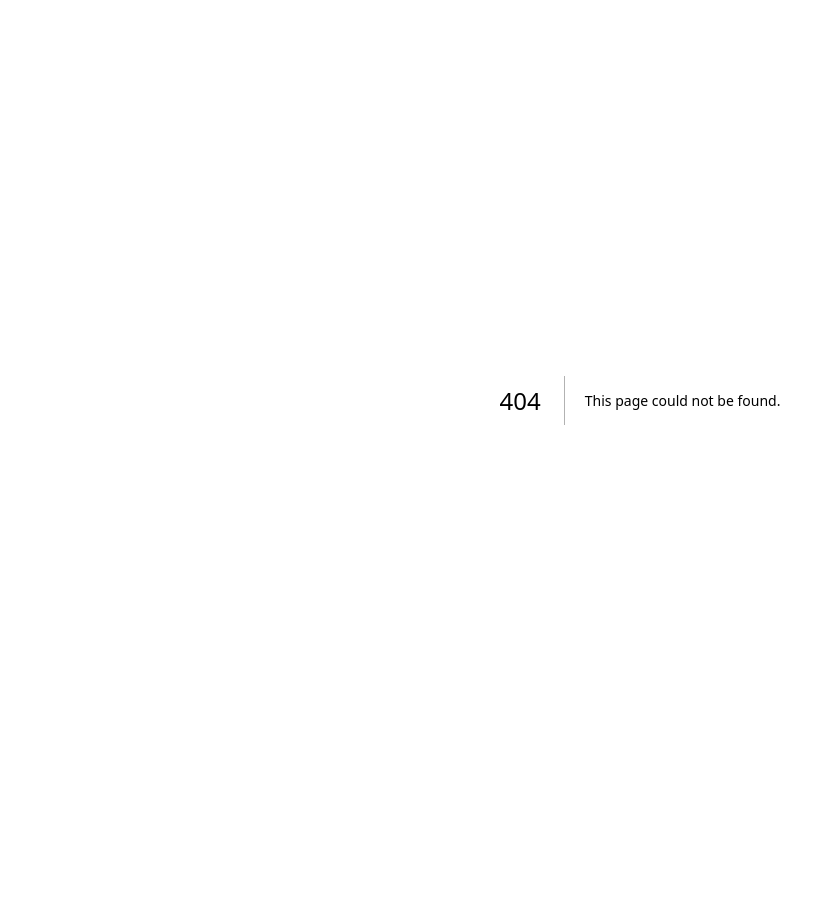
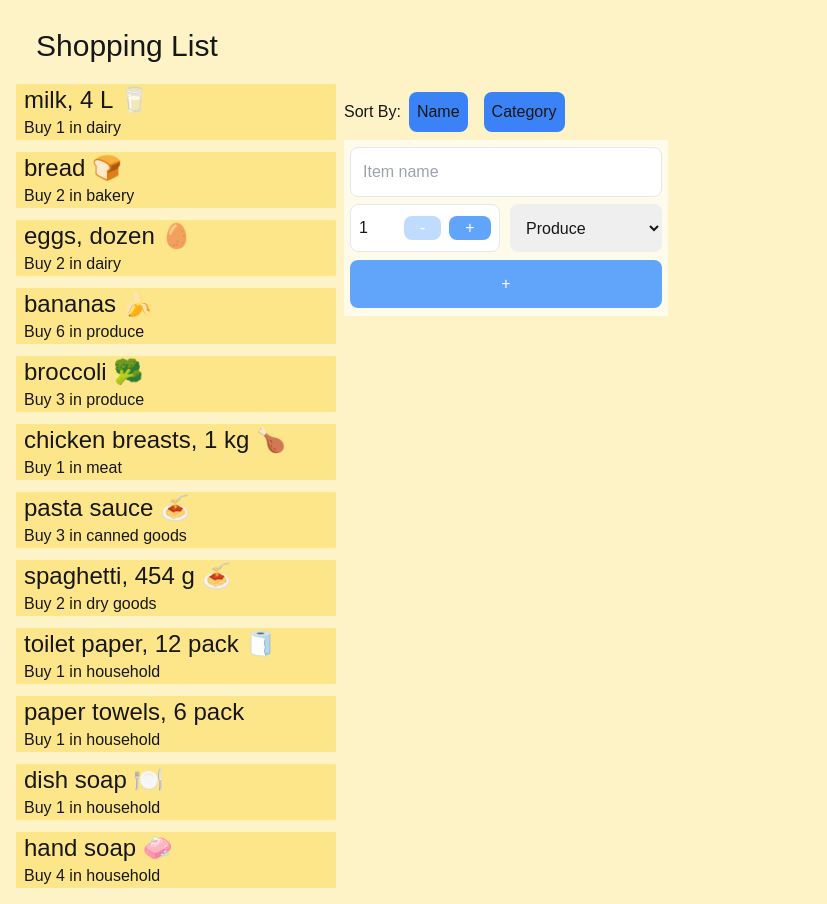
Before and after one commit to ThalliumSulfate/cprg306-assignments, a Next.js app: page /week-7 in a window 1280 px wide. Before the commit this address had no page. Shown: the whole page, without its empty margins (0-827 px from the left). Before the commit the page ends 800 px from the top, so only its background shows below. Built offline with nearby package versions, Linux system fonts and the light colour scheme.

Commit message:
week-7 added

```diff
--- a/app/page.js
+++ b/app/page.js
@@ -1,6 +1,7 @@
 import Link from "next/link";
 export default function Page() {
     return (
+        <body>
             <main className="bg-amber-100 h-dvh p-2.5">
                 <h1>
                     CPRG 306: Web Development 2 - Assignments
@@ -21,7 +22,12 @@ export default function Page() {
                     <li>
                         <Link href='week-6'>week - 6</Link>
                     </li>
+                    <li>
+                        <Link href='week-7'>week - 7</Link>
+                    </li>
                 </ul>
             </main>
+        </body>
+
     )
 }
--- /dev/null
+++ b/app/week-7/item-list.js
@@ -0,0 +1,15 @@
+import Item from './item';
+
+export default function ItemList(props) {
+    const jsonData = [];
+
+    props.items.forEach((item) => {jsonData.push(item);});
+
+    return (
+        <ul className="space-y-3 w-80">
+            {jsonData.map((item) => (
+                <li key={item}><Item name={item.name} quantity={item.quantity} category={item.category}/></li>))
+            }
+        </ul>
+    );
+}
--- /dev/null
+++ b/app/week-7/item.js
@@ -0,0 +1,12 @@
+export default function Item(props) {
+    let name = props.name;
+    let quantity = props.quantity;
+    let category = props.category;
+
+    return (
+        <ul className="px-2 bg-amber-200">
+            <li className="text-2xl">{name}</li>
+            <li>Buy {quantity} in {category}</li>
+        </ul>
+    )
+}
--- /dev/null
+++ b/app/week-7/items.json
@@ -0,0 +1,74 @@
+[
+  {
+    "id": "1h2GJKH12gkHG31h1H",
+    "name": "milk, 4 L 🥛",
+    "quantity": 1,
+    "category": "dairy"
+  },
+  {
+    "id": "2KJH3k2j3H1k2J3K1H",
+    "name": "bread 🍞",
+    "quantity": 2,
+    "category": "bakery"
+  },
+  {
+    "id": "3h2KJH3k2j3H1k2J3",
+    "name": "eggs, dozen 🥚",
+    "quantity": 2,
+    "category": "dairy"
+  },
+  {
+    "id": "4k2J3K1H2GJKH12gk",
+    "name": "bananas 🍌",
+    "quantity": 6,
+    "category": "produce"
+  },
+  {
+    "id": "5H1h1H2KJH3k2j3H",
+    "name": "broccoli 🥦",
+    "quantity": 3,
+    "category": "produce"
+  },
+  {
+    "id": "6H1k2J3K1H2GJKH1",
+    "name": "chicken breasts, 1 kg 🍗",
+    "quantity": 1,
+    "category": "meat"
+  },
+  {
+    "id": "7gkHG31h1H2KJH3k",
+    "name": "pasta sauce 🍝",
+    "quantity": 3,
+    "category": "canned goods"
+  },
+  {
+    "id": "8j3H1k2J3K1H2GJK",
+    "name": "spaghetti, 454 g 🍝",
+    "quantity": 2,
+    "category": "dry goods"
+  },
+  {
+    "id": "9H12gkHG31h1H2KJ",
+    "name": "toilet paper, 12 pack 🧻",
+    "quantity": 1,
+    "category": "household"
+  },
+  {
+    "id": "10H3k2j3H1k2J3K1",
+    "name": "paper towels, 6 pack",
+    "quantity": 1,
+    "category": "household"
+  },
+  {
+    "id": "11k2J3K1H2GJKH12",
+    "name": "dish soap 🍽️",
+    "quantity": 1,
+    "category": "household"
+  },
+  {
+    "id": "12GJKH12gkHG31h1",
+    "name": "hand soap 🧼",
+    "quantity": 4,
+    "category": "household"
+  }
+]
--- /dev/null
+++ b/app/week-7/new-item.js
@@ -0,0 +1,66 @@
+'use client';
+import { useState } from 'react'
+
+export default function NewItem(props) {
+    const [quantity, setQuantity] = useState(1);
+    const [incDisabled, setIncDisabled] = useState(false);
+    const [decDisabled, setDecDisabled] = useState(true);
+
+    const [name, setName] = useState('');
+    const [category, setCategory] = useState('produce');
+
+    const increment = () => {
+        if(quantity === 1) {
+            setDecDisabled(false);
+        }
+
+        if(quantity < 20) {
+            setQuantity(quantity + 1);
+
+            if(quantity === 19) {
+                setIncDisabled(true);
+            }
+        }
+    }
+    const decrement = () => {
+        if(quantity === 20) {
+            setIncDisabled(false);
+        }
+
+        if(quantity > 1) {
+            setQuantity(quantity - 1);
+
+            if(quantity === 2) {
+                setDecDisabled(true);
+            }
+        }
+    }
+
+    return (
+        <form className='grid grid-cols-2 gap-2 grid-rows-3 h-44 w-max bg-amber-50 items-center pr-1.5 pl-1.5 pt-2 pb-2' onSubmit={(event) => props.onAddItem({name, category, quantity})}>
+            <input className='w-full h-fit col-span-2 row-start-1 p-3 rounded-lg border' placeholder='Item name' type='text' required value={name} onChange={() => setName(event.target.value)} />
+            <view className='flex justify-between flex-row place-items-center bg-white h-full w-fit row-start-2 rounded-lg border'>
+                <text className='m-2 pr-5  '>{quantity}</text>
+                <div className='text-white m-2 space-x-2'>
+                    <button className='bg-blue-400 disabled:bg-blue-200 rounded-lg px-4' onClick={decrement} disabled={decDisabled} type='button'>-</button>
+                    <button className='bg-blue-400 disabled:bg-blue-200 rounded-lg px-4' onClick={increment} disabled={incDisabled} type='button'>+</button>
+                </div>
+            </view>
+            <select className='rounded-lg h-full w-fit p-3 justify-self-end' required={true} defaultValue='produce' onChange={(event) => setCategory(event.target.value)}>
+                <option disabled={true}>Category</option>
+                <option value='produce'>Produce</option>
+                <option value='dairy'>Dairy</option>
+                <option value='bakery'>Bakery</option>
+                <option value='meat'>Meat</option>
+                <option value='frozen foods'>Frozen Foods</option>
+                <option value='canned goods'>Canned Goods</option>
+                <option value='dry goods'>Dry Goods</option>
+                <option value='beverages'>Beverages</option>
+                <option value='snacks'>Snacks</option>
+                <option value='household'>Household</option>
+                <option value='other'>Other</option>
+            </select>
+            <button className='col-span-2 bg-blue-400 w-full h-full rounded-lg text-white' type='submit'>+</button>
+        </form>
+    );
+}
--- /dev/null
+++ b/app/week-7/page.js
@@ -0,0 +1,81 @@
+'use client'
+import {useState} from 'react'
+import ItemList from "./item-list";
+import NewItem from "./new-item";
+
+import itemsData from "./items.json";
+
+export default function Page() {
+    const [sortBy, setSortBy] = useState('');
+    const [items, setItems] = useState(itemsData);
+    const [categoryEnabled, setCategoryEnabled] = useState(true);
+    const [nameEnabled, setNameEnabled] = useState(true);
+
+    function makeId() {
+        return (Math.random().toString(36)+'00000000000000000').slice(2, 18);
+    }
+
+    function handleSortChange() {
+        if(sortBy === 'category') {
+            setSortBy('name');
+            setItems(items.sort((a, b) => a.name.localeCompare(b.name)));
+            setCategoryEnabled(true);
+            setNameEnabled(false);
+        }
+        else if(sortBy === 'name') {
+            setSortBy('category');
+            setItems(items.sort((a, b) => a.category.localeCompare(b.category)));
+            setCategoryEnabled(false);
+            setNameEnabled(true);
+        }
+        else{
+            setSortBy('name');
+            setItems(items.sort((a, b) => a.name.localeCompare(b.name)));
+            setCategoryEnabled(true);
+            setNameEnabled(false)
+        }
+    }
+
+    function handleAddItem(event, item) {
+        event.preventDefault();
+
+        item.id = makeId.toString();
+        console.log(item.id + ' ' + item.name + ' ' + item.category + ' ' + item.category);
+        setItems([...items, {"id":item.id, "name":item.name, "quantity":item.quantity, "category":item.category}]);
+        event.target.reset();
+    }
+
+    return (
+        <body className='bg-amber-100 w-max h-max'>
+            <main className="bg-amber-100 m-2 p-2">
+                <h1 className="text-3xl pl-5 pb-5 pt-3 bg-amber-100">Shopping List</h1>
+                <div className="bg-amber-100 flex flex-row">
+                    <div className="min-h-dvh">
+                        <ItemList items={items}/>
+                    </div>
+                    <div className="flex-1 ml-2">
+                        <div className="flex-1 flex-row">
+                            <text>Sort By:</text>
+                            <button
+                                title='name'
+                                disabled={!nameEnabled}
+                                className='m-2 p-2 bg-blue-500 rounded-lg disabled:bg-blue-200'
+                                onClick={handleSortChange}>Name
+                            </button>
+                            <button
+                                title='category'
+                                disabled={!categoryEnabled}
+                                className='m-2 p-2 bg-blue-500 rounded-lg disabled:bg-blue-200'
+                                onClick={handleSortChange}>Category
+                            </button>
+
+                        </div>
+                        <NewItem onAddItem={handleAddItem}/>
+                    </div>
+
+                </div>
+            </main>
+        </body>
+
+    );
+}
```
Lines whose indentation alone changed are shown as unchanged.
